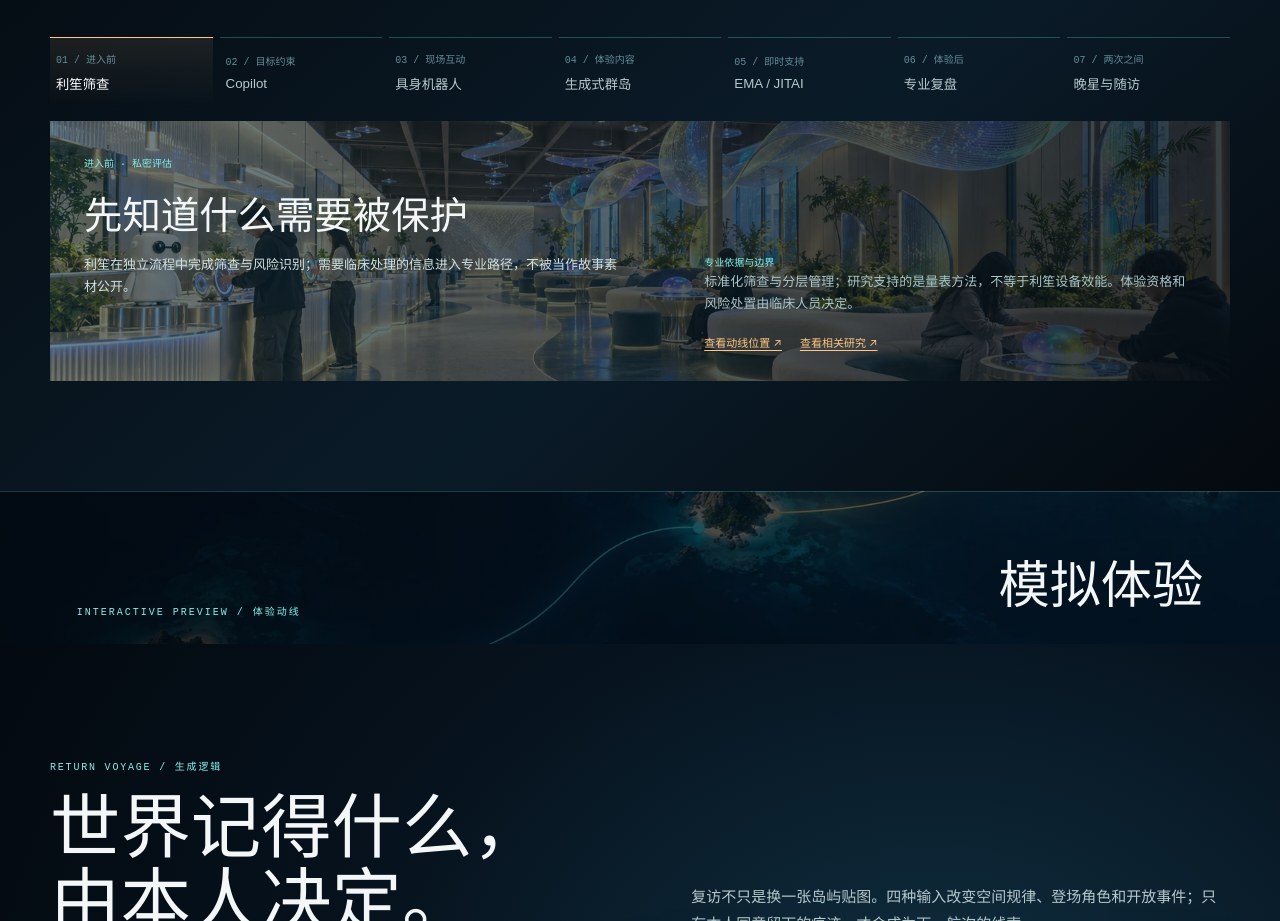
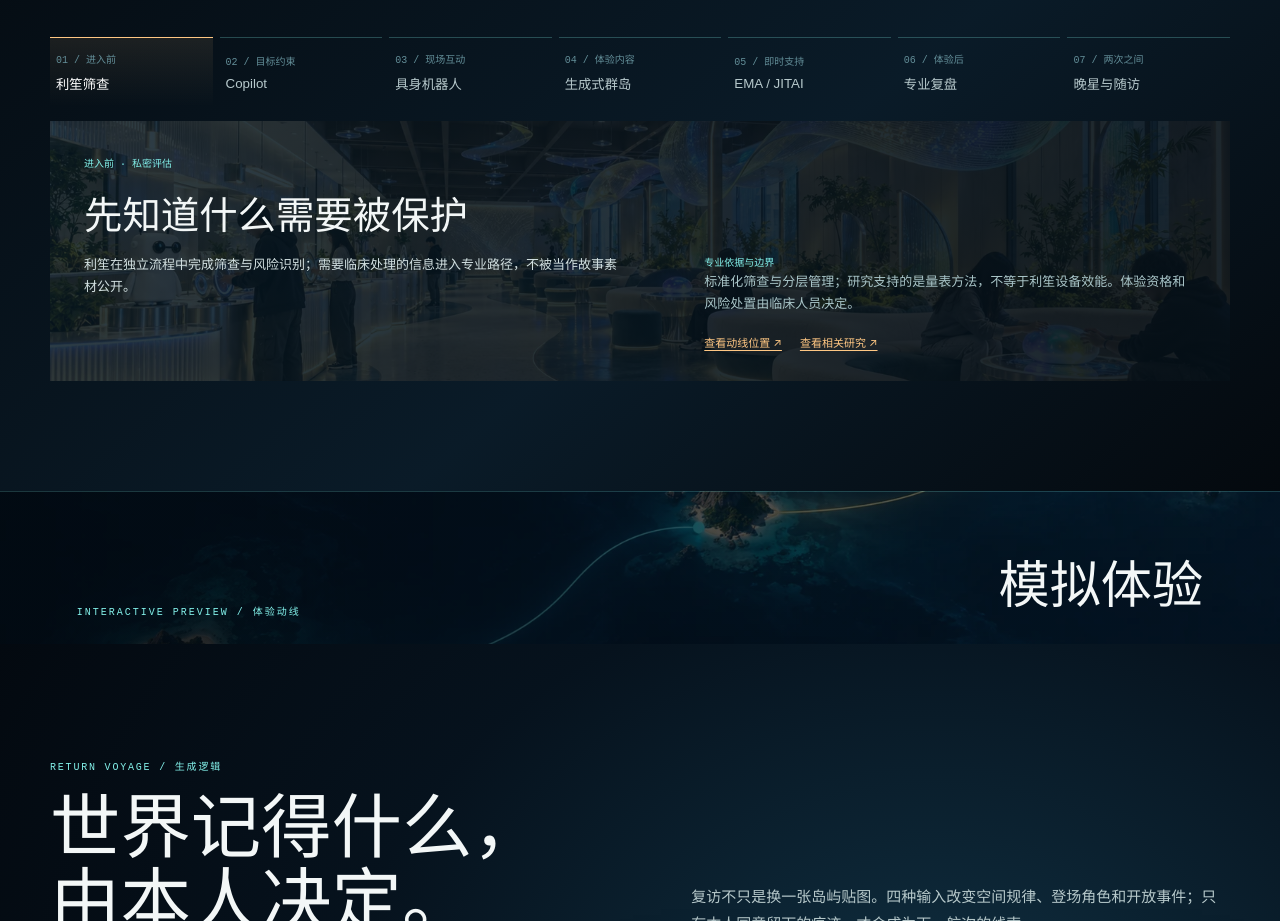
Before and after one commit to Miaaaaa123456789/Genisland, a plain HTML site: page index.html in a window 1280 px wide. Shown: the part 2095-3016 px from the top of the page. Drawn offline with Linux system fonts and the light colour scheme.

Commit message:
Improve care pathway text contrast

```diff
--- a/index.html
+++ b/index.html
@@ -84,7 +84,7 @@
     .care-steps button{min-height:70px;text-align:left;background:transparent;color:#b7c9cc;border:0;border-top:1px solid rgba(131,241,234,.25);padding:12px 6px;cursor:pointer;font:12px inherit}
     .care-steps button span{display:block;font:10px monospace;color:#638e98;margin-bottom:8px}
     .care-steps button:hover,.care-steps button.active{color:white;border-top-color:var(--gold);background:linear-gradient(180deg,rgba(255,199,131,.09),transparent)}
-    .care-view{display:grid;grid-template-columns:1.05fr .95fr;gap:6vw;min-height:260px;padding:30px 34px;background:linear-gradient(110deg,rgba(15,49,63,.58),rgba(5,16,24,.82)),url('assets/generative-corridor.webp') center/cover}
+    .care-view{display:grid;grid-template-columns:1.05fr .95fr;gap:6vw;min-height:260px;padding:30px 34px;background:linear-gradient(110deg,rgba(5,23,34,.83),rgba(5,16,24,.91)),url('assets/generative-corridor.webp') center/cover}
     .care-view small{color:var(--cyan);font:10px monospace}.care-view h3{font:400 clamp(27px,3vw,43px) Georgia,"Songti SC",serif;margin:13px 0}
     .care-view p{font-size:13px;line-height:1.7;color:#d3e1e2;margin:0}.care-view aside{align-self:end}
     .care-view aside p{color:#a9c5c8}.care-view a{display:inline-block;color:var(--gold);font-size:11px;text-underline-offset:3px;margin-top:20px;margin-right:18px}
```
